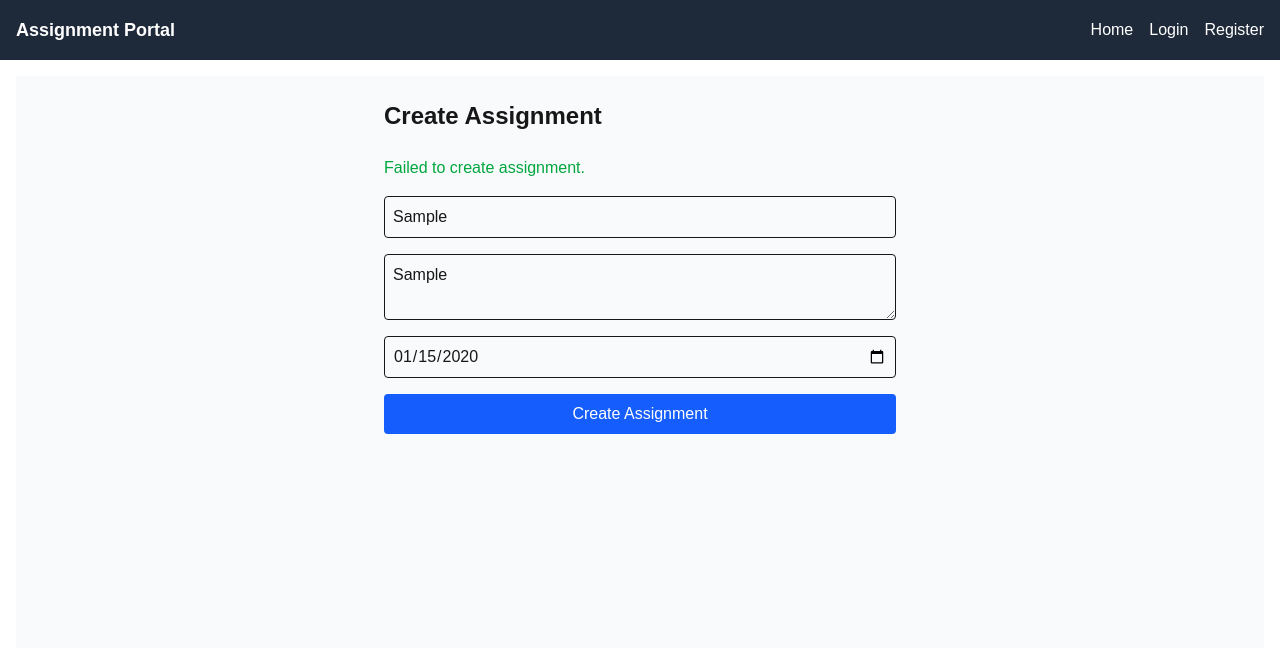
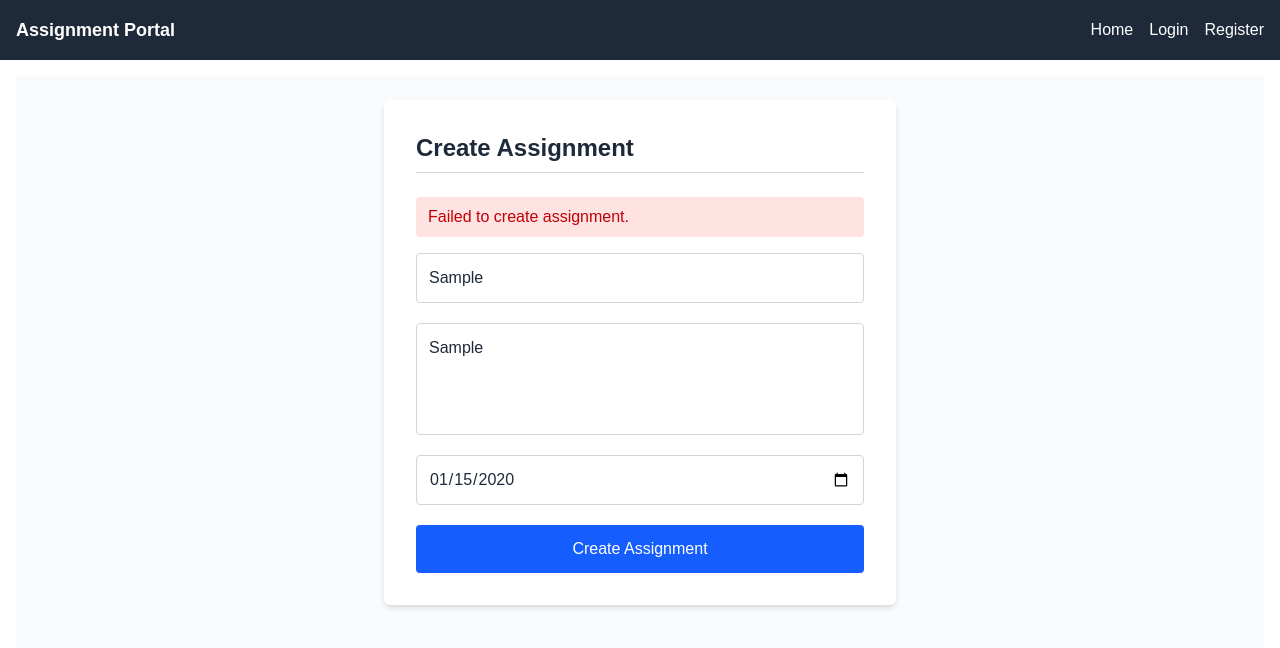
Before and after one commit to mahfuzctg/assignment-portal-frontend, a Next.js app: page /dashboard/instructor/assignments in a window 1280 px wide. Both pictures are taken after typing "Sample", "Sample", "2020-01-15" into the empty fields and a click on the button "Create Assignment". Shown: the top 648 px of the page. Built offline with nearby package versions, Linux system fonts and the light colour scheme; no server answers.

Commit message:
service: added asignment-service

```diff
--- a/src/app/dashboard/instructor/assignments/page.tsx
+++ b/src/app/dashboard/instructor/assignments/page.tsx
@@ -29,38 +29,53 @@ export default function InstructorAssignmentsPage() {
   };
 
   return (
-    <div className="max-w-lg mx-auto">
-      <h1 className="text-2xl font-bold mb-6">Create Assignment</h1>
-      {message && <p className="mb-4 text-green-600">{message}</p>}
-      <form onSubmit={handleSubmit} className="flex flex-col space-y-4">
+    <div className="max-w-lg mx-auto bg-white text-gray-800 p-8 rounded-md shadow-md">
+      <h1 className="text-2xl font-bold mb-6 border-b border-gray-300 pb-2">
+        Create Assignment
+      </h1>
+
+      {message && (
+        <p
+          className={`mb-4 px-3 py-2 rounded ${
+            message.includes("success") ? "bg-green-100 text-green-700" : "bg-red-100 text-red-700"
+          }`}
+        >
+          {message}
+        </p>
+      )}
+
+      <form onSubmit={handleSubmit} className="flex flex-col space-y-5">
         <input
           type="text"
           placeholder="Title"
-          className="border p-2 rounded"
+          className="border border-gray-300 p-3 rounded focus:outline-none focus:ring-2 focus:ring-blue-500"
           value={title}
           onChange={(e) => setTitle(e.target.value)}
           required
           minLength={3}
         />
+
         <textarea
           placeholder="Description"
-          className="border p-2 rounded"
+          className="border border-gray-300 p-3 rounded h-28 resize-none focus:outline-none focus:ring-2 focus:ring-blue-500"
           value={description}
           onChange={(e) => setDescription(e.target.value)}
           required
           minLength={10}
         />
+
         <input
           type="date"
-          className="border p-2 rounded"
+          className="border border-gray-300 p-3 rounded focus:outline-none focus:ring-2 focus:ring-blue-500"
           value={deadline}
           onChange={(e) => setDeadline(e.target.value)}
           required
         />
+
         <button
           type="submit"
           disabled={loading}
-          className="bg-blue-600 text-white p-2 rounded disabled:bg-gray-400"
+          className="bg-blue-600 text-white py-3 rounded disabled:bg-gray-400 transition-colors duration-200"
         >
           {loading ? "Creating..." : "Create Assignment"}
         </button>
--- a/src/services/assignmentService.ts
+++ b/src/services/assignmentService.ts
@@ -1,6 +1,6 @@
 import axios from "axios";
 
-const API_URL = process.env.NEXT_PUBLIC_API_URL || "http://localhost:5000/api";
+const API_URL = process.env.NEXT_PUBLIC_API_BASE_URL || "http://localhost:5000/api/v1";
 
 const getAssignments = async () => {
   const res = await axios.get(`${API_URL}/assignments`);
```
